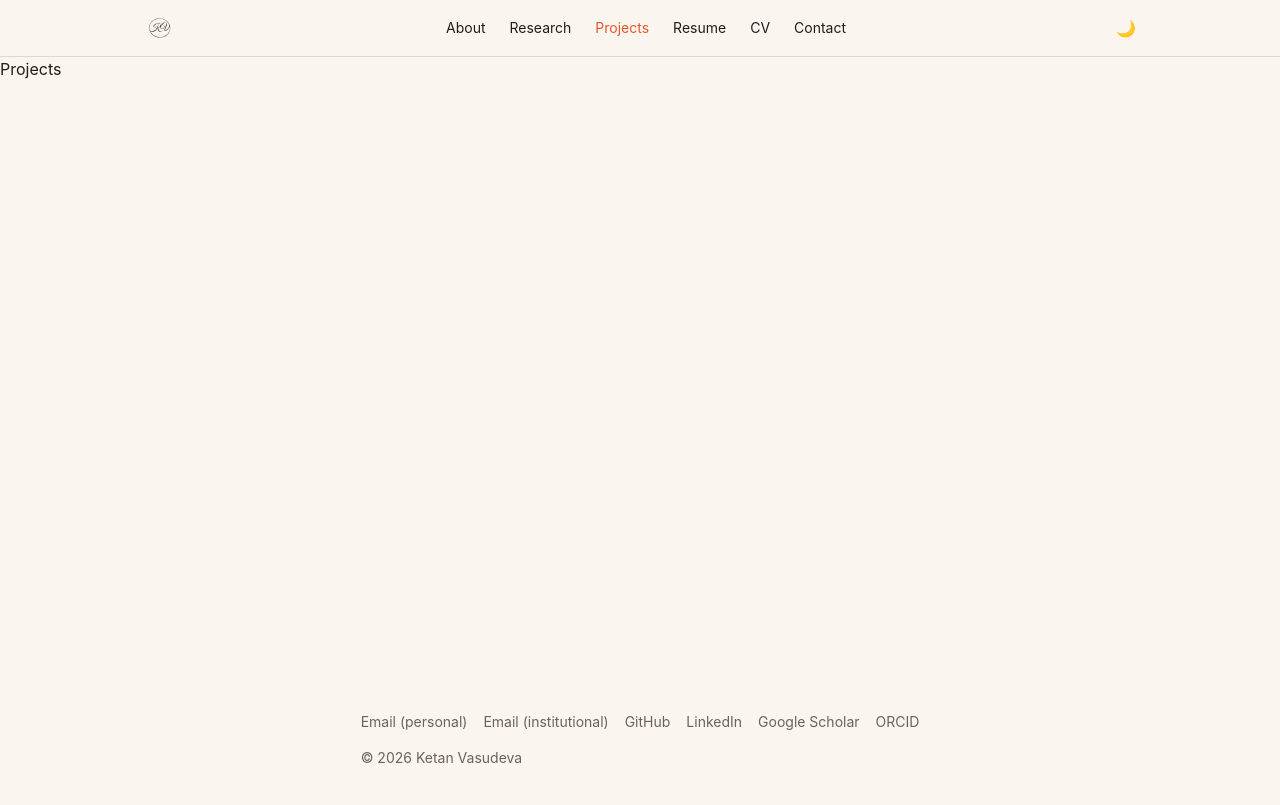
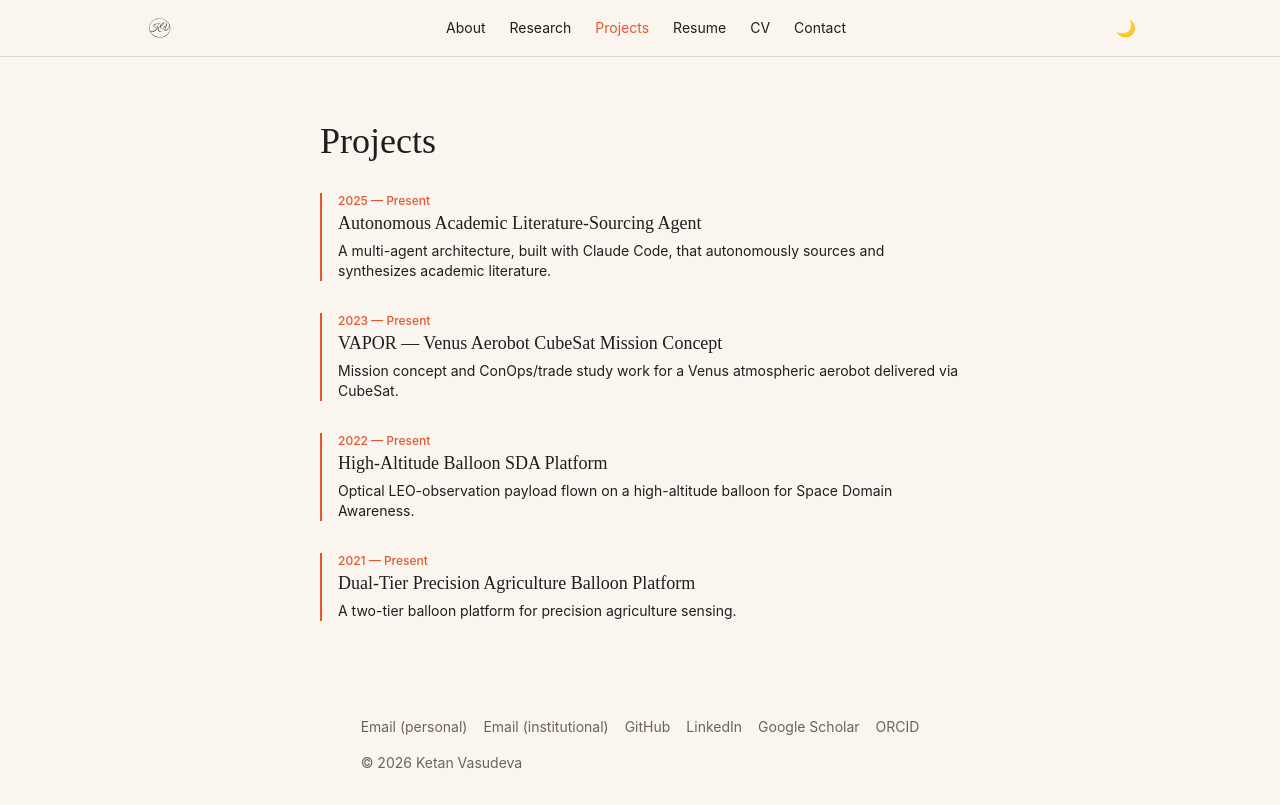
Before and after one commit to natek1234/personal_website, a React (Vite) app: page /projects in a window 1280 px wide. Built offline with nearby package versions, Linux system fonts and the light colour scheme.

Commit message:
feat: build Projects timeline page

```diff
--- a/src/pages/Projects.tsx
+++ b/src/pages/Projects.tsx
@@ -1,3 +1,15 @@
+import { SEO } from '../components/SEO';
+import { Timeline } from '../components/Timeline/Timeline';
+import { projects } from '../data/projects';
+
 export function Projects() {
-  return <h1>Projects</h1>;
+  return (
+    <>
+      <SEO title="Projects" description="A timeline of side projects and things I've built." path="/projects" />
+      <article className="mx-auto max-w-2xl px-4 py-16">
+        <h1 className="mb-8 font-display text-4xl">Projects</h1>
+        <Timeline mode="flat" items={projects} />
+      </article>
+    </>
+  );
 }
```
Also changed, not shown: 1 other file (tests, documents, lock files or other folders).
